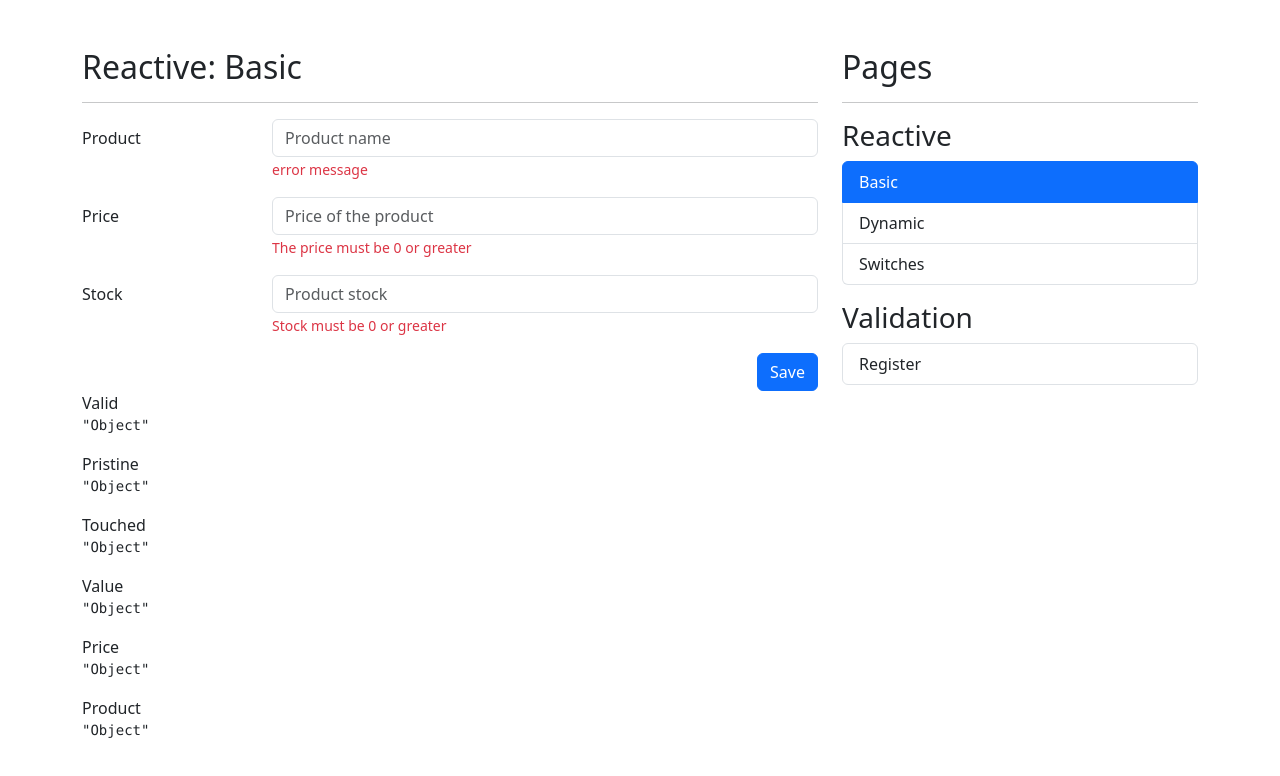
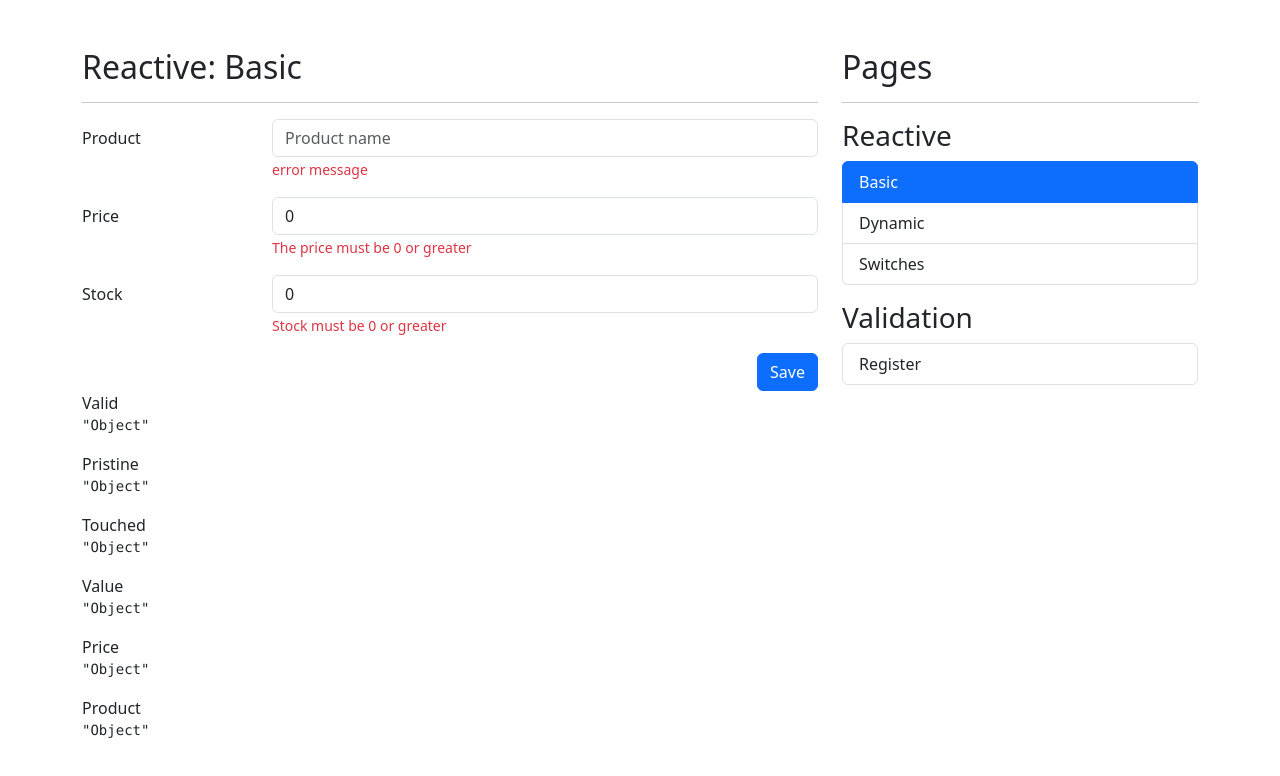
Before and after one commit to MuhamadIffatullathoif/angular-form-app, an Angular app: page /reactive/basic in a window 1280 px wide. Shown: the top 776 px of the page. Built offline with nearby package versions, Linux system fonts and the light colour scheme.

Commit message:
05. Getting Started with reactive forms

```diff
--- a/src/app/reactive/pages/basic-page/basic-page.component.html
+++ b/src/app/reactive/pages/basic-page/basic-page.component.html
@@ -4,7 +4,7 @@
 <div class="row">
   <div class="col">
 
-    <form autocomplete="off">
+    <form [formGroup]="myForm" (ngSubmit)="onSave()" autocomplete="off">
 
       <!-- Product field -->
       <div class="mb-3 row">
@@ -13,7 +13,9 @@
 
           <input type="text"
                  class="form-control"
-                 placeholder="Product name">
+                 placeholder="Product name"
+                 formControlName="name"
+          >
 
           <span class="form-text text-danger">
             <!-- it must be 3 letters -->
@@ -28,7 +30,9 @@
         <div class="col-sm-9">
           <input type="number"
                  class="form-control"
-                 placeholder="Price of the product">
+                 placeholder="Price of the product"
+                 formControlName="price"
+          >
           <span class="form-text text-danger">
             The price must be 0 or greater
           </span>
@@ -41,7 +45,9 @@
         <div class="col-sm-9">
           <input type="number"
                  class="form-control"
-                 placeholder="Product stock">
+                 placeholder="Product stock"
+                 formControlName="inStorage"
+          >
 
           <span class="form-text text-danger">
             Stock must be 0 or greater
--- a/src/app/reactive/pages/basic-page/basic-page.component.ts
+++ b/src/app/reactive/pages/basic-page/basic-page.component.ts
@@ -1,9 +1,27 @@
 import { Component } from '@angular/core';
+import {FormBuilder, FormControl, FormGroup} from "@angular/forms";
 
 @Component({
   templateUrl: './basic-page.component.html',
   styles: ``
 })
 export class BasicPageComponent {
+  // public myForm: FormGroup = new FormGroup({
+  //   name: new FormControl(''),
+  //   price: new FormControl(0),
+  //   inStorage: new FormControl(0),
+  // });
 
+  public myForm: FormGroup = this.fb.group({
+    name: [''],
+    price: [0],
+    inStorage: [0]
+  })
+
+  constructor(private fb: FormBuilder) {
+  }
+
+  onSave(): void {
+    console.log(this.myForm.value)
+  }
 }
--- a/src/app/reactive/reactive.module.ts
+++ b/src/app/reactive/reactive.module.ts
@@ -5,6 +5,7 @@ import { ReactiveRoutingModule } from './reactive-routing.module';
 import { BasicPageComponent } from './pages/basic-page/basic-page.component';
 import { DynamicPageComponent } from './pages/dynamic-page/dynamic-page.component';
 import { SwitchesPageComponent } from './pages/switches-page/switches-page.component';
+import {ReactiveFormsModule} from "@angular/forms";
 
 
 @NgModule({
@@ -15,7 +16,8 @@ import { SwitchesPageComponent } from './pages/switches-page/switches-page.compo
   ],
   imports: [
     CommonModule,
-    ReactiveRoutingModule
+    ReactiveRoutingModule,
+    ReactiveFormsModule
   ]
 })
 export class ReactiveModule { }
```
